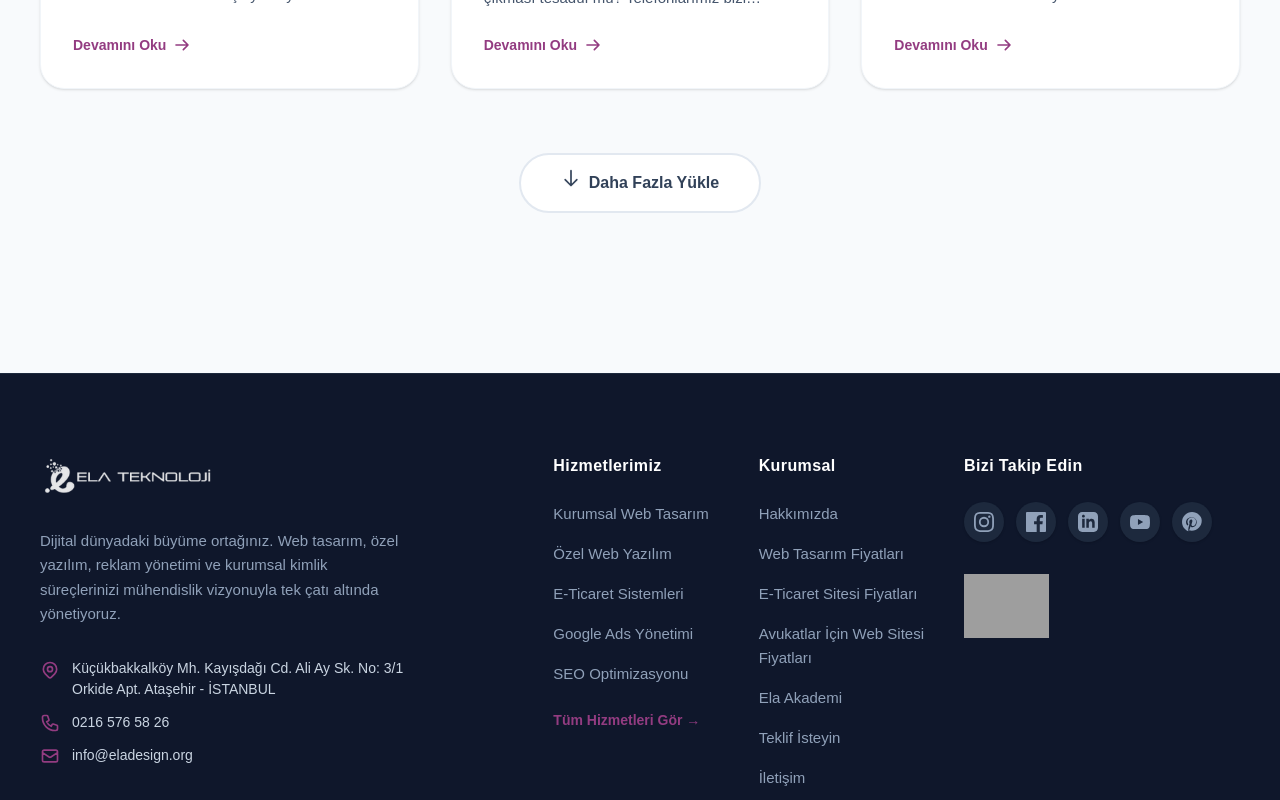
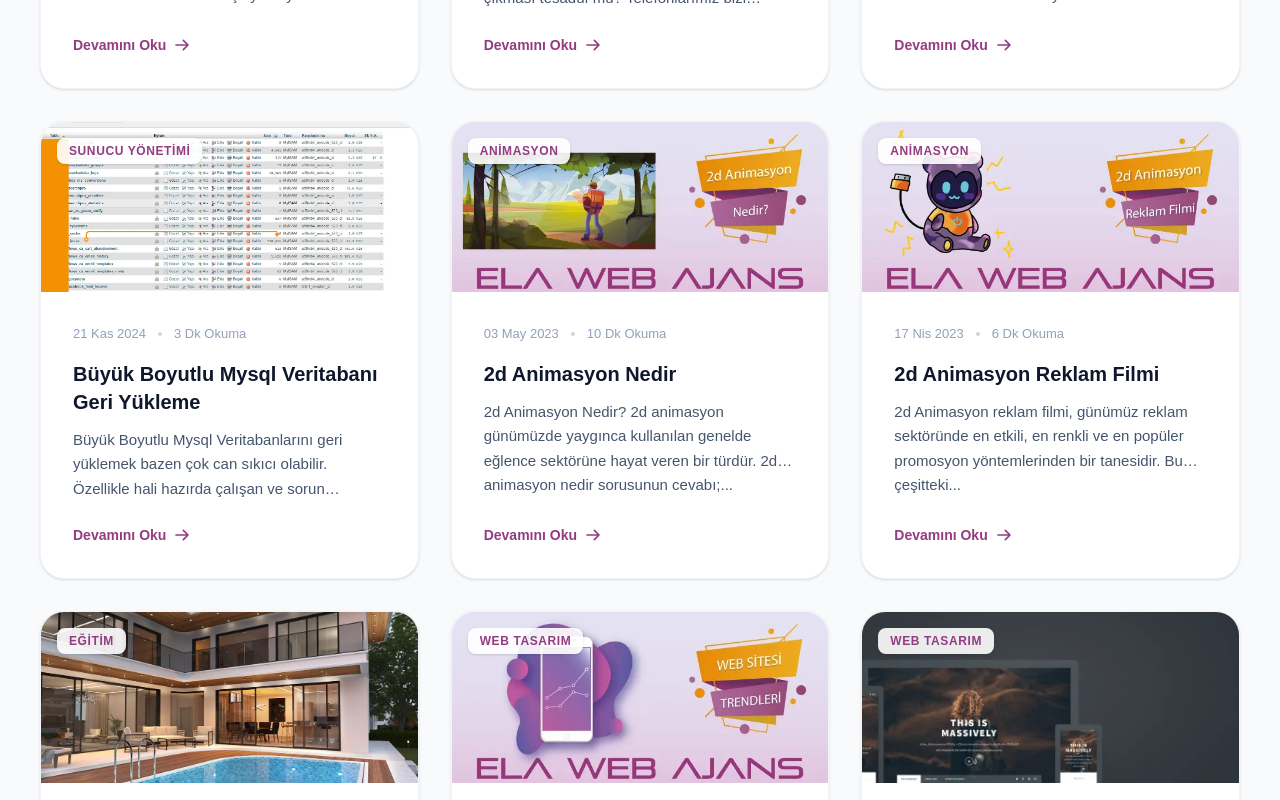
Before and after one commit to elamedya-sudo/eladesign-next, a Next.js app: page /blog in a window 1280 px wide. Shown: the part 1680-2480 px from the top of the page. Built offline with nearby package versions, Linux system fonts and the light colour scheme; grey boxes are pictures that could not be loaded.

Commit message:
Blog yüklenme

```diff
--- a/app/(main)/blog/BlogClient.tsx
+++ b/app/(main)/blog/BlogClient.tsx
@@ -1,6 +1,6 @@
 "use client"; // Etkileşim (Filtre ve Buton) için gerekli
 
-import { useState } from "react";
+import { useState, useEffect, useRef } from "react";
 import Link from "next/link";
 import Image from "next/image";
 import postsData from "@/data/posts.json";
@@ -11,9 +11,12 @@ export default function BlogClient() {
   // 1. JSON içindeki tüm benzersiz kategorileri bul ve "Tümü" seçeneğini başa ekle
   const allCategories = ["Tümü", ...Array.from(new Set(postsData.map(post => post.category)))];
 
-  // 2. React State'leri (Aktif Kategori ve Ekranda Görünen Yazı Sayısı)
+  // 2. React State'leri (Aktif Kategori, Ekranda Görünen Yazı Sayısı ve Otomatik Yükleme Sayacı)
   const [activeCategory, setActiveCategory] = useState("Tümü");
   const [visibleCount, setVisibleCount] = useState(6); // İlk etapta 6 yazı göster
+  const [autoLoadCount, setAutoLoadCount] = useState(0); // Sensörle otomatik yükleme limiti
+
+  const loaderRef = useRef(null); // Sonsuz kaydırma sensörü
 
   // 3. Seçilen kategoriye göre yazıları filtrele
   const filteredPosts = postsData.filter(post =>
@@ -22,10 +25,33 @@ export default function BlogClient() {
 
   // 4. Sadece 'visibleCount' kadar yazıyı ekrana basmak için kes (slice)
   const displayedPosts = filteredPosts.slice(0, visibleCount);
+  const hasMore = visibleCount < filteredPosts.length;
 
-  // 5. Daha Fazla Yükle butonuna basılınca çalışacak fonksiyon
-  const handleLoadMore = () => {
-    setVisibleCount(prevCount => prevCount + 6); // 6'şar 6'şar yükle
+  // 5. Sonsuz Kaydırma Sensörü (Intersection Observer)
+  useEffect(() => {
+    const observer = new IntersectionObserver(
+      (entries) => {
+        // Eğer sensör ekranda göründüyse, hala gösterilecek yazı varsa ve limiti (2 kez) aşmadıysak
+        if (entries[0].isIntersecting && hasMore && autoLoadCount < 2) {
+          setVisibleCount((prev) => prev + 6);
+          setAutoLoadCount((prev) => prev + 1);
+        }
+      },
+      { threshold: 0.1 }
+    );
+
+    if (loaderRef.current) {
+      observer.observe(loaderRef.current);
+    }
+
+    return () => {
+      if (loaderRef.current) observer.unobserve(loaderRef.current);
+    };
+  }, [hasMore, autoLoadCount]);
+
+  // Manuel Buton Tıklaması
+  const handleLoadMoreManual = () => {
+    setVisibleCount(prevCount => prevCount + 6);
   };
 
   return (
@@ -41,7 +67,6 @@ export default function BlogClient() {
           <p className="text-[14px] font-semibold uppercase tracking-widest text-[#e890d6] mb-4">
             BİLGİ MERKEZİ
           </p>
-          {/* H1 SEO Optimizasyonu: Görsel olarak aynı, ancak HTML'de daha zengin */}
           <h1 className="text-4xl font-extrabold tracking-tight text-white sm:text-5xl lg:text-6xl mb-6">
             Ela <span style={{ color: brandColor }}>Akademi</span> <br className="hidden md:block" />
             <span className="text-2xl sm:text-3xl lg:text-4xl text-slate-300 font-medium mt-4 block">Dijital Pazarlama & Web Tasarım Blogu</span>
@@ -62,6 +87,7 @@ export default function BlogClient() {
               onClick={() => {
                 setActiveCategory(category);
                 setVisibleCount(6); // Kategori değişince sayacı sıfırla
+                setAutoLoadCount(0); // Otomatik yükleme hakkını sıfırla
               }}
               className={`px-6 py-2.5 rounded-full text-[14px] font-semibold transition-all duration-300 ${
                 activeCategory === category
@@ -124,11 +150,18 @@ export default function BlogClient() {
               ))}
             </div>
 
-            {/* DAHA FAZLA YÜKLE BUTONU */}
-            {visibleCount < filteredPosts.length && (
+            {/* Görünmez Sensör ve Yükleme Göstergesi (İlk 2 otomatik yükleme için) */}
+            {hasMore && autoLoadCount < 2 && (
+              <div ref={loaderRef} className="h-24 w-full flex justify-center items-center mt-8">
+                <div className="w-8 h-8 border-4 border-[#933c81] border-t-transparent rounded-full animate-spin opacity-50"></div>
+              </div>
+            )}
+
+            {/* DAHA FAZLA YÜKLE BUTONU (Otomatik yükleme hakkı bitince görünür) */}
+            {hasMore && autoLoadCount >= 2 && (
               <div className="flex justify-center">
                 <button
-                  onClick={handleLoadMore}
+                  onClick={handleLoadMoreManual}
                   className="bg-white border-2 border-slate-200 text-slate-700 font-bold px-10 py-4 rounded-full hover:border-[#933c81] hover:text-[#933c81] transition-all duration-300 flex items-center gap-2"
                 >
                   <svg className="w-5 h-5 animate-bounce" fill="none" viewBox="0 0 24 24" stroke="currentColor"><path strokeLinecap="round" strokeLinejoin="round" strokeWidth={2} d="M19 14l-7 7m0 0l-7-7m7 7V3" /></svg>
```
